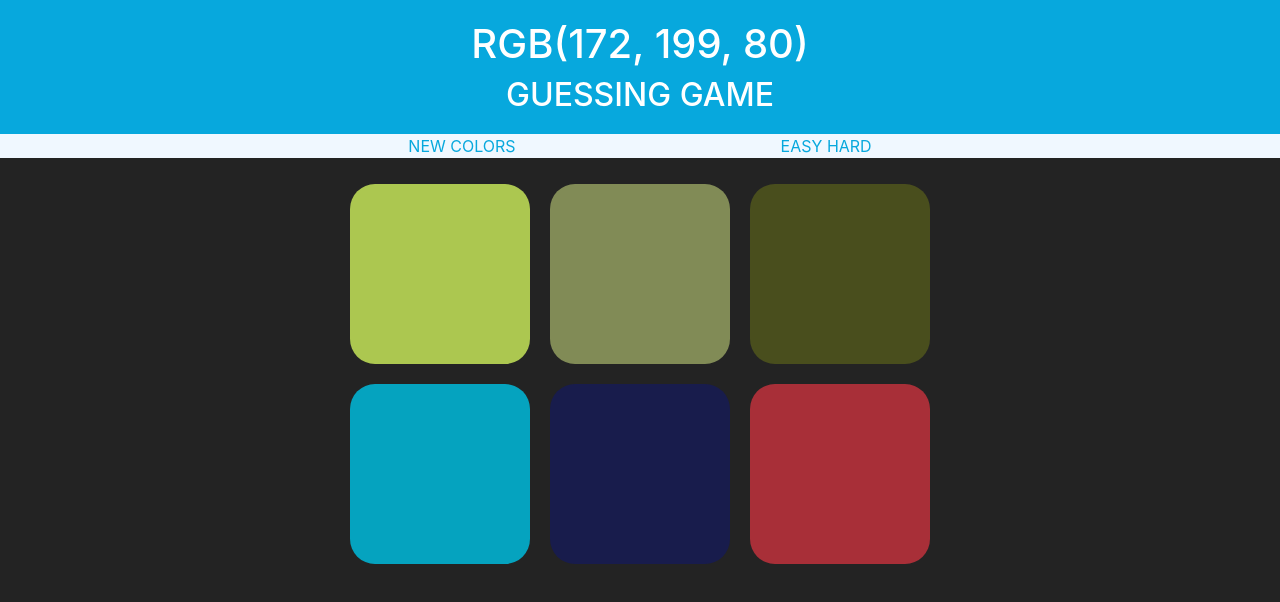
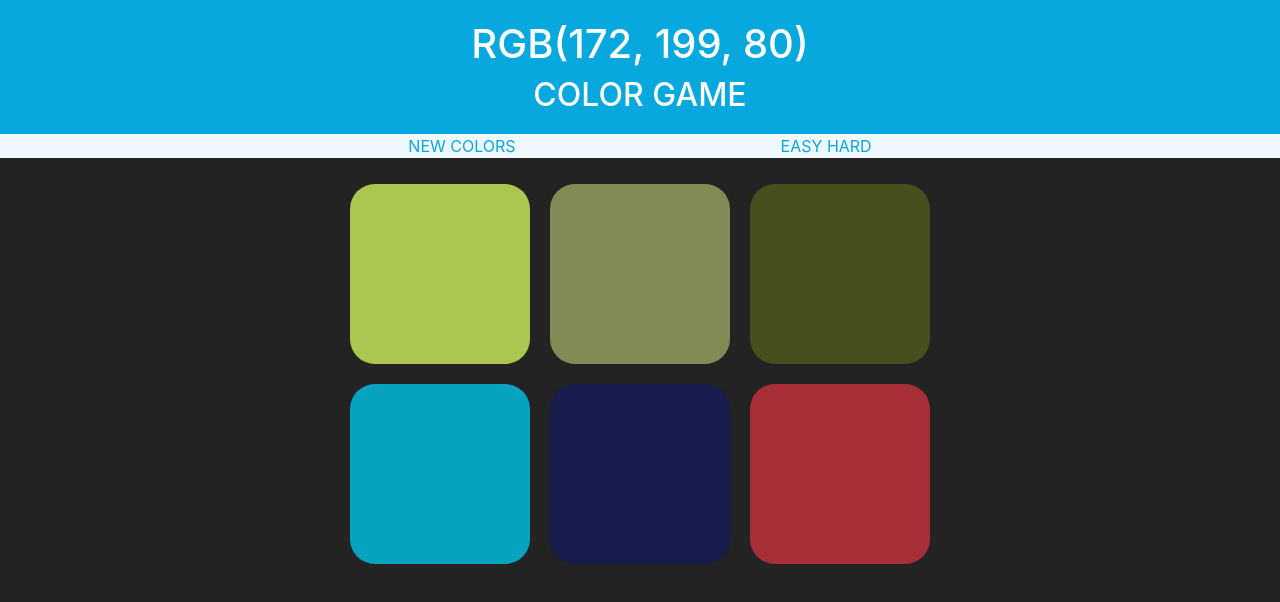
Before and after one commit to khemsok/Color_Game, a plain HTML site: page index.html in a window 1280 px wide. Drawn offline with nearby package versions, Linux system fonts and the light colour scheme.

Commit message:
fix issue

```diff
--- a/index.html
+++ b/index.html
@@ -9,13 +9,13 @@
     <link rel="stylesheet" href="https://stackpath.bootstrapcdn.com/bootstrap/4.1.1/css/bootstrap.min.css" integrity="sha384-WskhaSGFgHYWDcbwN70/dfYBj47jz9qbsMId/iRN3ewGhXQFZCSftd1LZCfmhktB"
         crossorigin="anonymous">
 
-    <title>RGB Guessing Game</title>
+    <title>Color Game</title>
 </head>
 
 <body>
     <div id="hello">
         <h1 id = "rgbName"></h1>
-        <h2>Guessing Game</h2>
+        <h2>Color Game</h2>
     </div>
     <div class="containerBody">
         <p class="border2">
```
